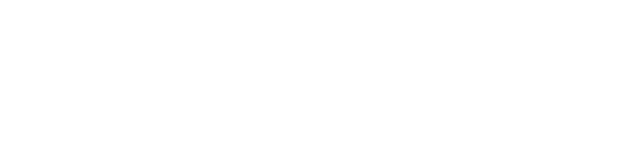
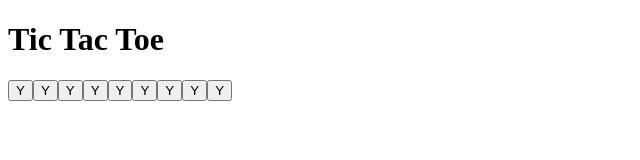
Before and after one commit to JoelSWarburton/tictactoe, a plain HTML site: page index.html in a window 1280 px wide. Shown: the whole page, without its empty margins (0-640 px from the left). Drawn offline with Linux system fonts and the light colour scheme.

Commit message:
Add win state to game and UI hooks for browser

```diff
--- a/index.html
+++ b/index.html
@@ -6,6 +6,11 @@
     <link rel="stylesheet" href="style.css" />
   </head>
   <body>
+    <h1>Tic Tac Toe</h1>
+    <div class="container">
+      <h2 id="turn"></h2>
+      <div id="board"></div>
+    </div>
     <script src="./script.js"></script>
   </body>
 </html>
--- a/script.js
+++ b/script.js
@@ -15,7 +15,7 @@ function GameBoard() {
     console.log(gameBoard);
   };
 
-
+  const getBoard = () => gameBoard;
 
   const addMarker = (row, column, marker) => {
 
@@ -89,7 +89,8 @@ function GameBoard() {
   return {
     printBoard,
     addMarker,
-    checkGameWin
+    checkGameWin,
+    getBoard
   };
 }
 
@@ -158,7 +159,43 @@ function GameController() {
   printNewRound();
 
 
-  return {playRound, getActivePlayer, newGame}
+  return {playRound, getActivePlayer, newGame, getBoard: gameBoard.getBoard}
 }
 
-const gc = GameController();
+
+
+function ScreenController() {
+
+
+  const game = GameController();
+
+  //cache dom
+  const playerTurnDiv = document.querySelector("#turn");
+  const boardDiv = document.querySelector("#board");
+
+
+
+  const update = () => {
+
+    const board = game.getBoard();
+
+    for(let i = 0; i < board.length; i++) {
+      for(let j = 0; j < board[i].length; j++) {
+        const button = document.createElement("button");
+        button.dataset.row = i;
+        button.dataset.col = j;
+        button.textContent = "Y";
+        boardDiv.appendChild(button);
+      }
+    }
+
+    const handleClick = (e) => {
+      console.log(e.target.dataset.row)
+    }
+
+    boardDiv.addEventListener('click', handleClick);
+  }
+
+  update();
+}
+ScreenController();
```
